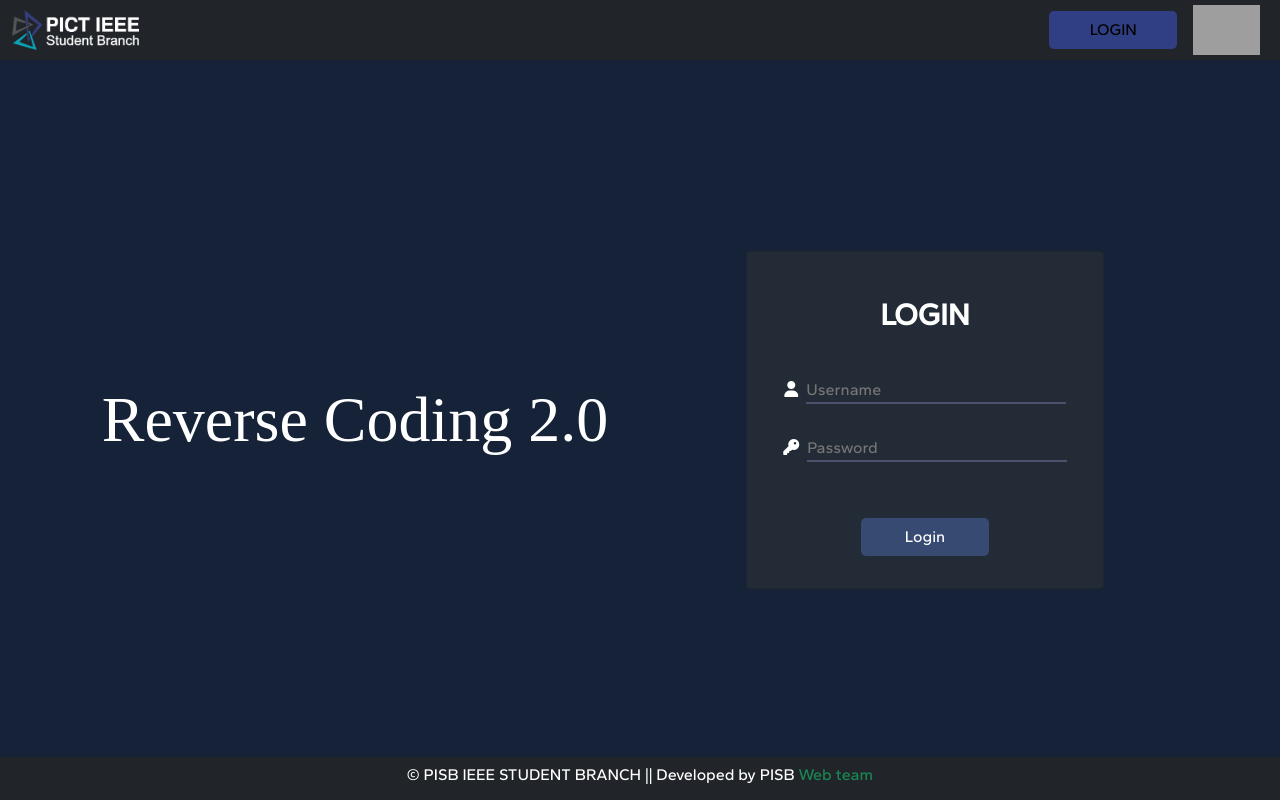
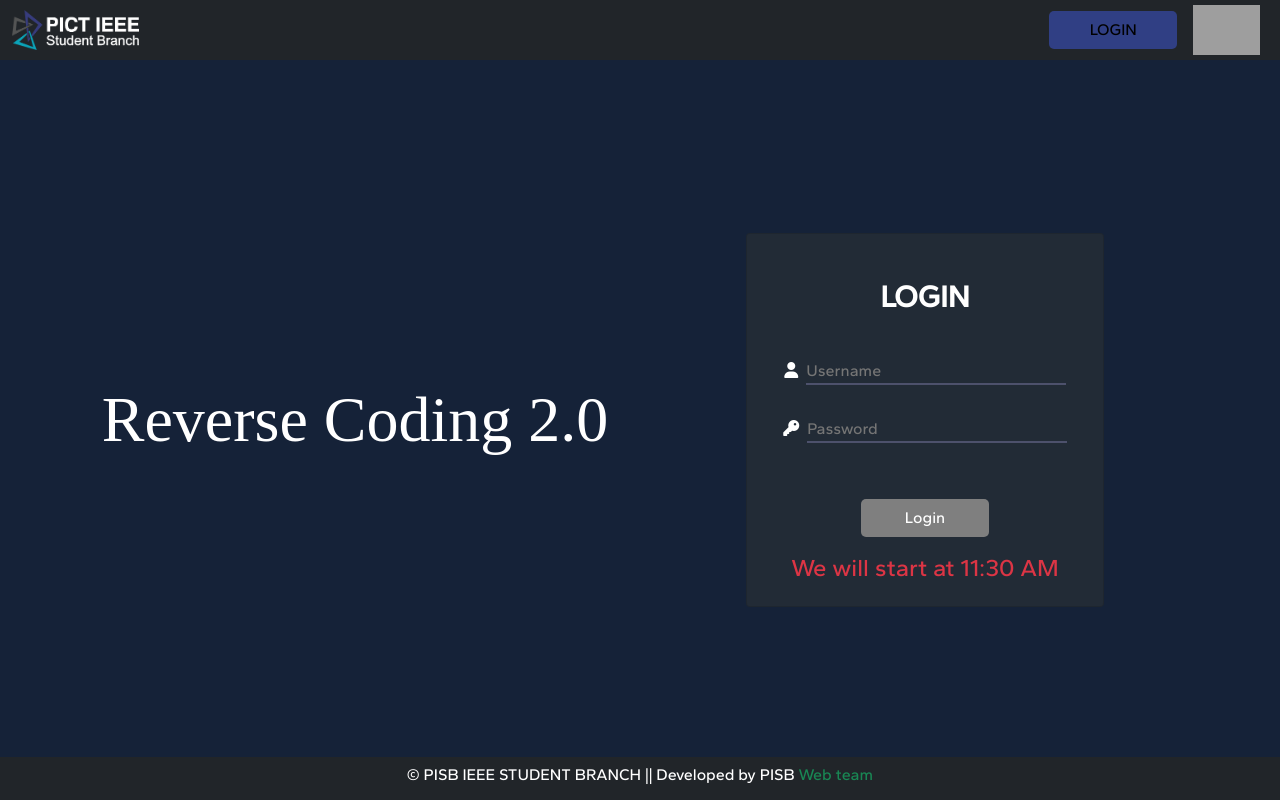
Before and after one commit to credenz/CTD-RC-FRONTEND-22, a React (Create React App) app: page / in a window 1280 px wide. Built offline with nearby package versions, Linux system fonts and the light colour scheme; grey boxes are pictures that could not be loaded; a web font is replaced by a local one.

Commit message:
login done

```diff
--- a/src/pages/Login_page.js
+++ b/src/pages/Login_page.js
@@ -232,7 +232,8 @@ const Login_page = () => {
                                             <i className="fa-solid fa-key" />
                                         </label>
                                         <span><input name="password" onKeyPress={handleEnter} tabIndex="2" value={formValue.password} type="password" id="password" className="myInput" placeholder="Password" onChange={onChange1} /></span>
-                                        <button onClick={validate} onKeyDown={handleEnter} tabIndex="3" className="myButton text-white">Login</button>
+                                        <button disabled={"true"} onClick={validate} onKeyDown={handleEnter} tabIndex="3" className="myButton text-white">Login</button>
+                                        <h4 className="text-danger">We will start at 11:30 AM</h4>
 
                                     {/* </form> */}
                                 </Card.Text>
```
